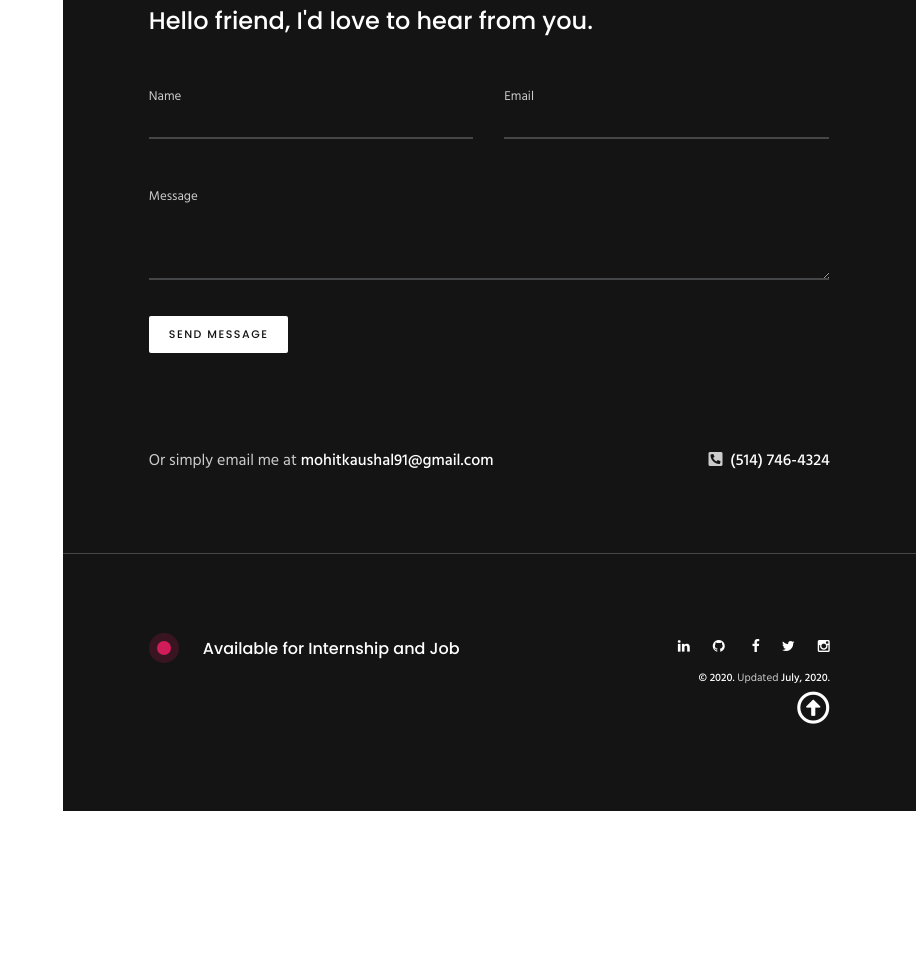
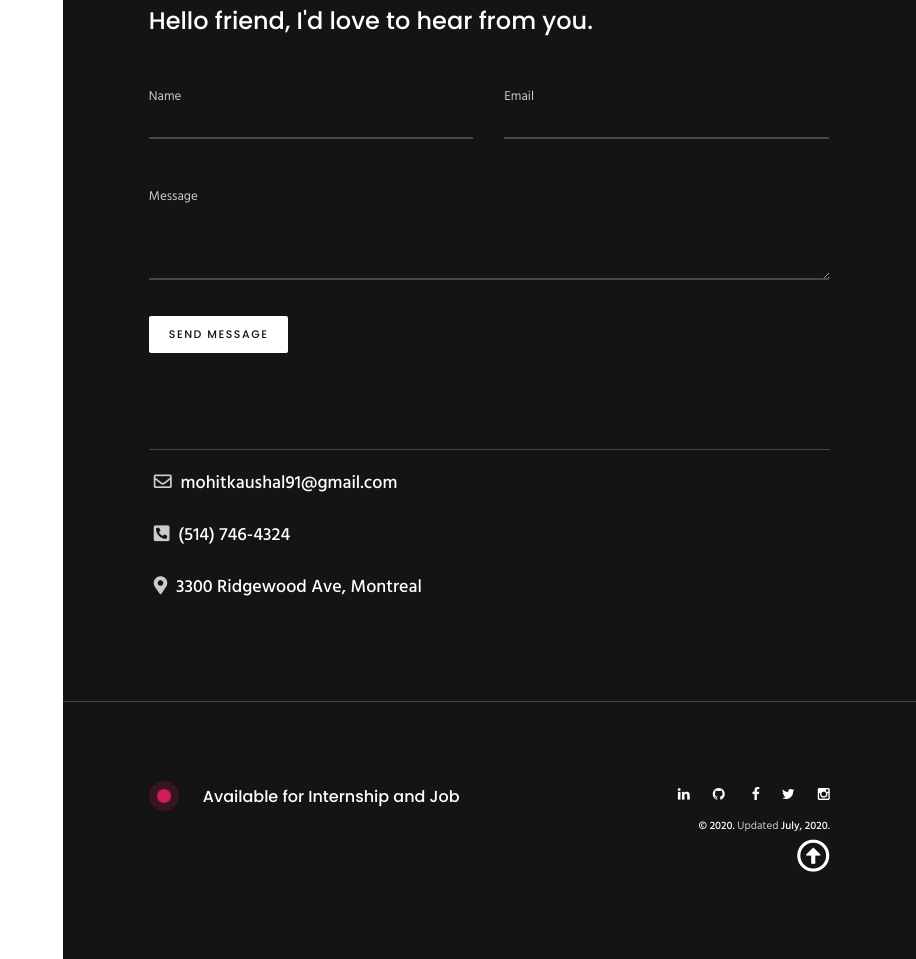
Before and after one commit to mohitkaushal91/mohitkaushal91.github.io, a plain HTML site: page index.html in a window 1280 px wide. Shown: the part 5078-6037 px from the top of the page, without its empty margins (364-1280 px from the left). Before the commit the page ends 5889 px from the top, so only its background shows below. Drawn offline with Linux system fonts and the light colour scheme.

Commit message:
contact info changes

```diff
--- a/css/style.css
+++ b/css/style.css
@@ -1494,6 +1494,17 @@ a.goto-social:hover {
   text-align: right;
 }
 
+.email-direct p
+{
+  margin: 15px 0px;
+  padding: 5px;
+  font-size: 18px;
+}
+#contacthr
+{
+  width: 45%;
+}
+
 @media(max-width: 768px)
 {
   .phonetext
--- a/index.html
+++ b/index.html
@@ -697,14 +697,16 @@
 								<p data-ng-class="result">{{ resultMessage }}</p>
 							</div>
 						</div>
+
 						<div class="row">
-						<div class="email-direct col-md-8 col-xs-12">
-							<p class="wow fadeInRight" data-wow-duration=".4s">Or simply email me at <a
+						<div class="email-direct col-md-12 col-xs-12">
+							<hr class="separater-hr" />
+							<p class="wow fadeInRight" data-wow-duration=".4s"><i class="far fa-envelope"></i>&nbsp;&nbsp;<a
 									href="mailto:mohitkaushal91@gmail.com">mohitkaushal91@gmail.com</a></p>
-						</div>
-						<div class="email-direct col-md-4 col-xs-12">
-									<p class="wow fadeInRight phonetext" data-wow-duration=".4s"><i class="fas fa-phone-square-alt"></i>&nbsp;&nbsp;<a
+									<p class="wow fadeInRight" data-wow-duration=".4s"><i class="fas fa-phone-square-alt"></i>&nbsp;&nbsp;<a
 										href="tel:5147464324">(514) 746-4324</a></p>
+										<p class="wow fadeInRight" data-wow-duration=".4s"><i class="fas fa-map-marker-alt"></i>&nbsp;&nbsp;<a
+											href="https://goo.gl/maps/DP4LuyeP8VD7B2ys8">3300 Ridgewood Ave, Montreal</a></p>
 						</div>
 					</div>
 					</section>
```
